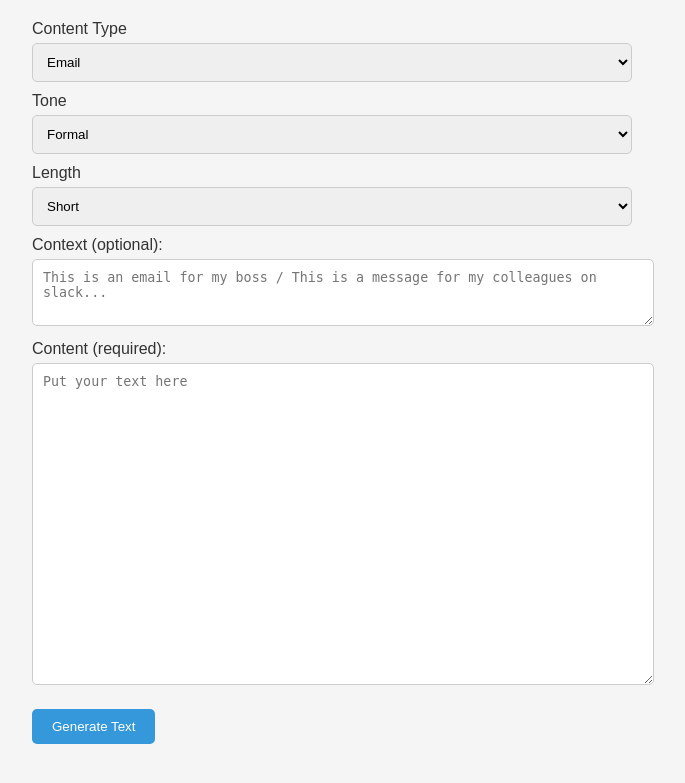
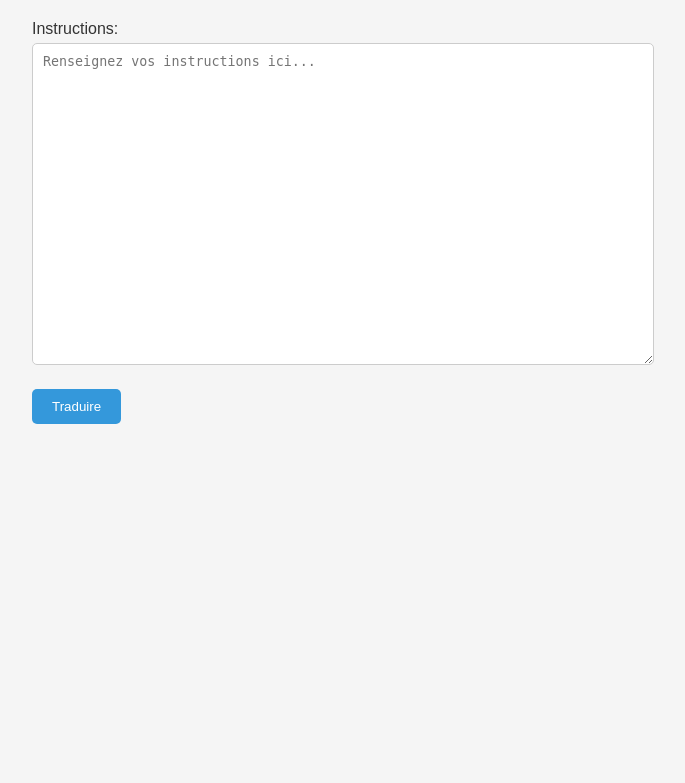
Before and after one commit to amineahres/ortotrad, a Flask app: page / in a window 1280 px wide. Shown: the top 783 px of the page, without its empty margins (308-993 px from the left). Run offline with Flask 3, Linux system fonts and the light colour scheme.

Commit message:
Update index.html

```diff
--- a/templates/index.html
+++ b/templates/index.html
@@ -2,44 +2,14 @@
 <html lang="en">
 <head>
     <meta charset="UTF-8">
-    <title> WRAITER MAIN PAGE </title>
+    <title> ORTHOTRAD Page Principale </title>
     <link rel="stylesheet" href="/templates/style.css">
 </head>
 <body>
     <form action="/" method="post">
-
-        <label for="input_type">Content Type</label>
-        <select name="input_type" id="input_type">
-            <option value="email">Email</option>
-            <option value="team_message">Team Message</option>
-            <option value="social_media_post">Social Media Post</option>
-        </select>
-        <br>
-
-        <label for="input_tone">Tone</label>
-        <select name="input_tone" id="input_tone">
-            <option value="formal">Formal</option>
-            <option value="informal">Informal</option>
-            <option value="friendly">Friendly</option>
-        </select>
-        <br>
-
-        <label for="input_length">Length</label>
-        <select name="input_length" id="input_length">
-            <option value="short">Short</option>
-            <option value="medium">Medium</option>
-            <option value="long">Long</option>
-        </select>
-        <br>
-
-        <label for="input_context">Context (optional):</label>
-        <textarea name="input_context" id="input_context" rows="3" cols="50" placeholder="This is an email for my boss / This is a message for my colleagues on slack..."></textarea>
-        <br>
-
-        <label for="input_content"> Content (required):</label>
-        <textarea name="input_content" id="input_content" rows="20" cols="50" placeholder="Put your text here" required></textarea>
-
-        <input type="submit" value="Generate Text">
+        <label for="input_content"> Instructions:</label>
+        <textarea name="input_instructions" id="input_instructions" rows="20" cols="50" placeholder="Renseignez vos instructions ici..." required></textarea>
+        <input type="submit" value="Traduire">
     </form>
 
     {% if chatgpt_response %}
```
